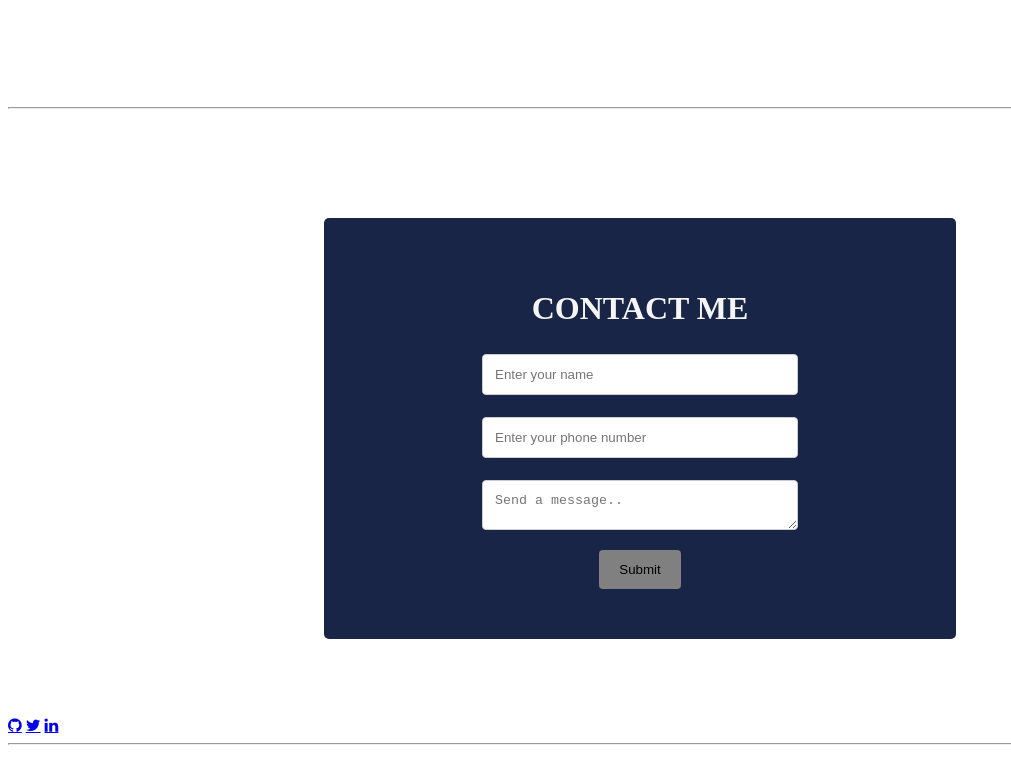
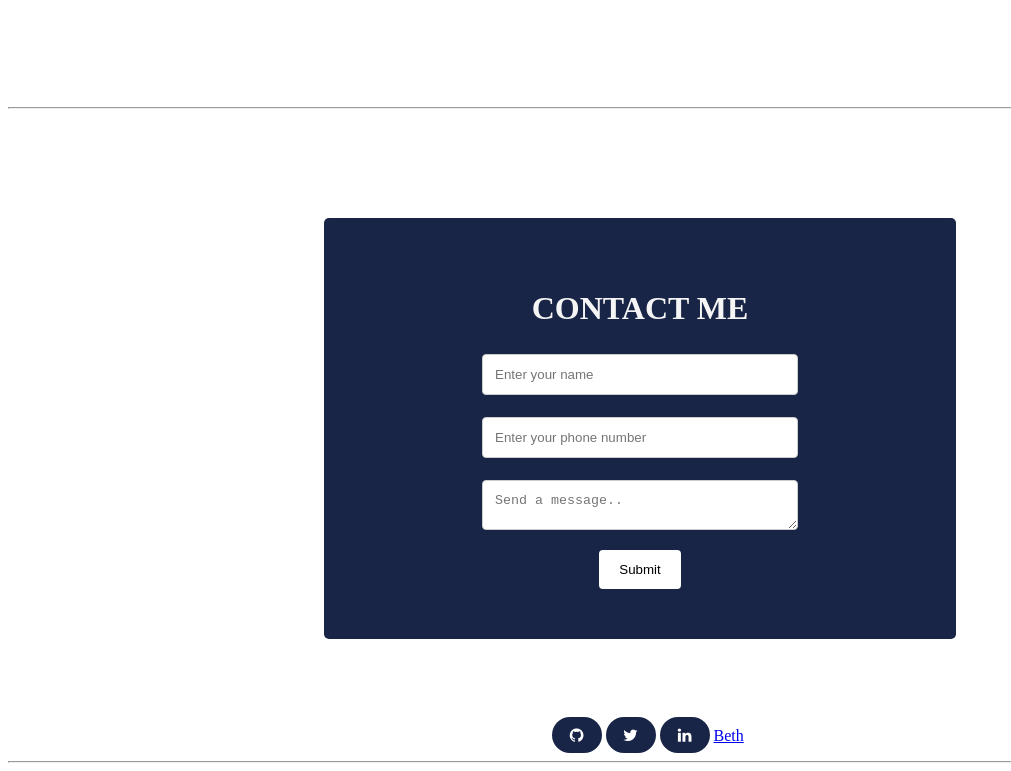
Before and after one commit to bethcreate/my_portfolio, a plain HTML site: page index.html in a window 1280 px wide. Shown: the part 1836-2607 px from the top of the page, without its empty margins (0-1011 px from the left). Drawn offline with Linux system fonts and the light colour scheme.

Commit message:
first commit

```diff
--- a/index.html
+++ b/index.html
@@ -22,6 +22,7 @@
             </ul>
         </div>
     </nav>
+
     <div id="home">
         <div id="section1">
             <!-- <h1>HOME</h1> -->
@@ -34,8 +35,8 @@
                 <div class="caption">
 
                     <p>
-                        Hello,
-                        <br>I am Beth Kamau.
+
+                        <br>I am Beth Kamau,
                         <br>A software developer.
                     </p>
                 </div>
@@ -58,10 +59,10 @@
                             <button id="btn">Coded projects</button>
                         </div>
                         <p class="card-text">
-                            I am passionate about coding and design.<br>
+                            I am a hands-on software developer who is passionate<br> about tech.
                             I love playing with colors and scribbling<br>
-                            random ideas. I am open minded and open<br>
-                            to learning.</p>
+                            random ideas. I am open minded and always<br>
+                            eager to learn new concepts.</p>
                     </div>
                     <!-- </div> -->
                     <div class="column1">
@@ -70,7 +71,7 @@
                                 class="card-img-top" alt="...">
                             <!-- <div class="card-body"> -->
                             <div class="Button2">
-                                <button id="btn">Desing projects</button>
+                                <button id="btn">Designed projects</button>
                             </div>
                             <p class="card-text2">
                                 Violin is one of the things that I enjoy <br>
@@ -150,6 +151,8 @@
 <a href="#" class="fa fa-github"></a>
 <a href="#" class="fa fa-twitter"></a>
 <a href="#" class="fa fa-linkedin"></a>
+<a href="mailto:webmaster@example.com">Beth</a>
+
 </div>
 
     <hr id="breakline">
--- a/stytle.css
+++ b/stytle.css
@@ -231,7 +231,7 @@ input[type=text], select, textarea {
 
 
   input[type=submit] {
-    background-color: gray;
+    background-color: white;
     color: black;
     padding: 12px 20px;
     border: none;
@@ -278,10 +278,34 @@ input[type=text], select, textarea {
     width: 100%;
   }
 }
-/* styling icons */
-.socialmedia{
-    align-items: center;
-    margin-left: 30%;
+
+.fa {
+  padding: 10px;
+  font-size: 30px;
+  width: 30px;
+  text-align: center;
+  text-decoration: none;
+  border-radius: 50px;
+  /* margin-left: 50%; */
+  /* justify-content: center; */
+ /* left: 50%; */
+}
+
+.fa-linkedin {
+  background: #192546;
+  color: white;
+}
+
+.fa-github {
+  background: #192546;
+  color: white;
+}
 
 
+.fa-twitter {
+  background: #192546;
+  color: white;
 }
+.social-media{
+  margin-left: 43%;
+}
```
